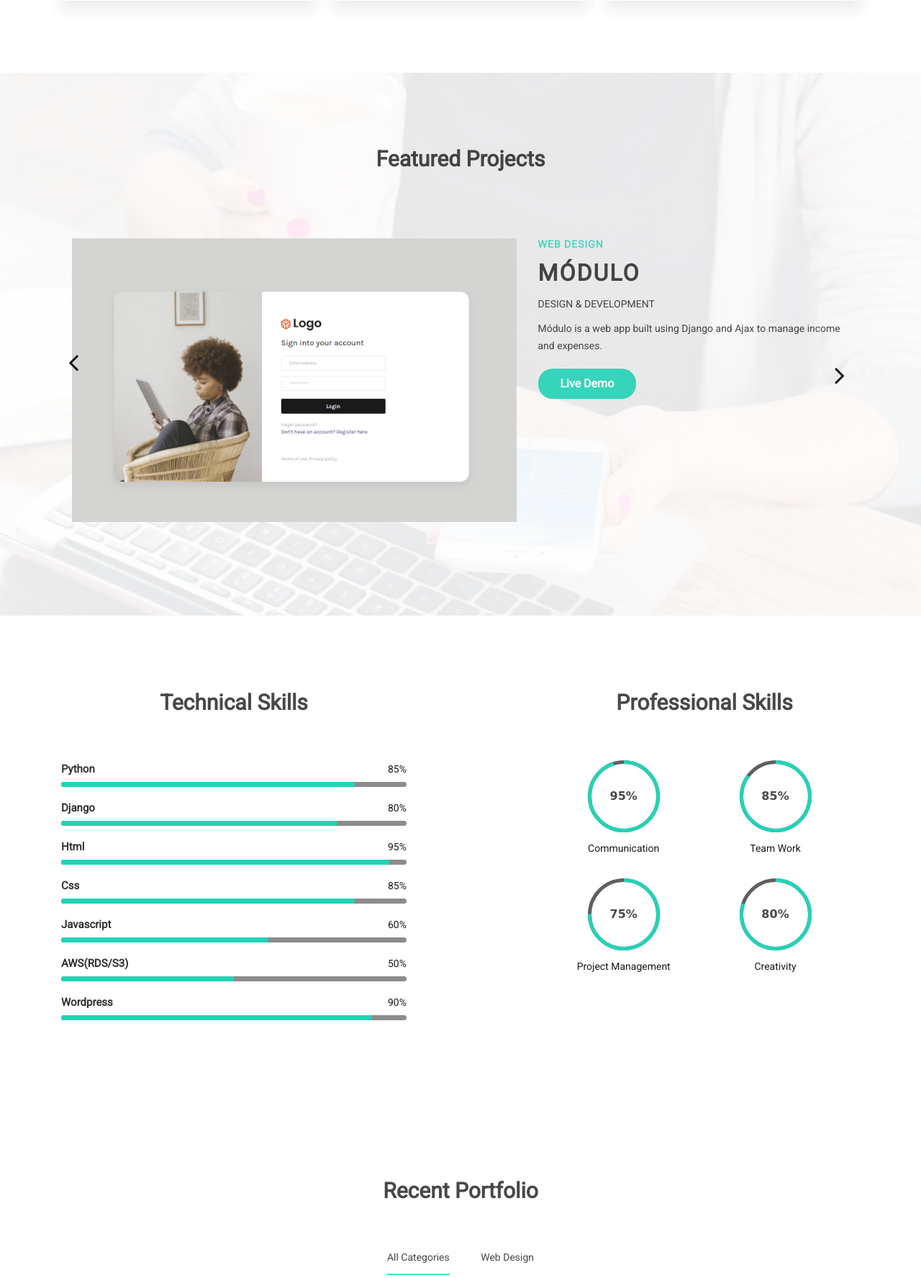
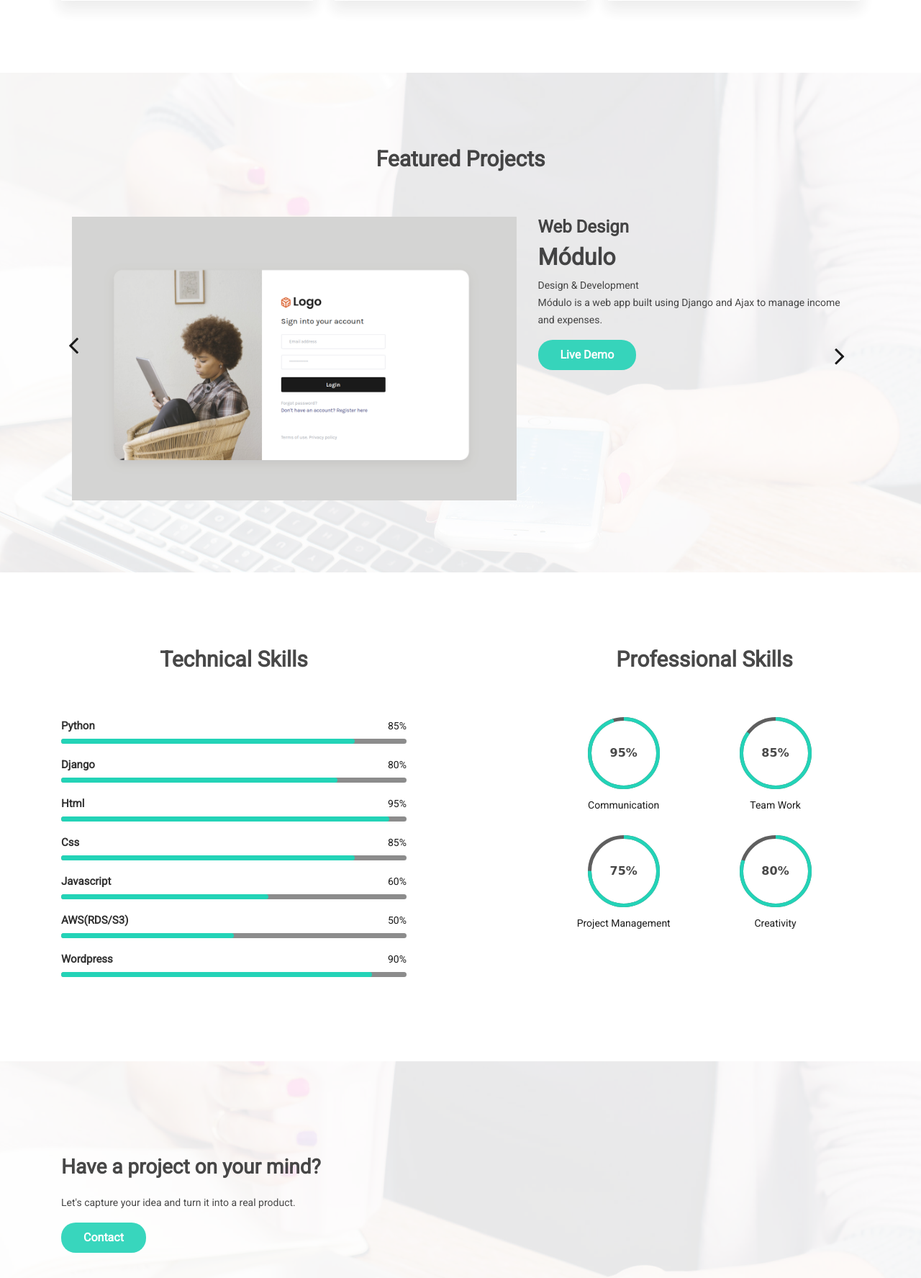
Before and after one commit to SimonOkello/simonokello, a Django app: page / in a window 1280 px wide. Shown: the part 1912-3687 px from the top of the page at 72% size. Run offline with Django 3.2, Linux system fonts and the light colour scheme; some libraries are stand-ins or nearby versions.

Commit message:
Update portfolio

```diff
--- a/portfolio/templates/portfolio/index.html
+++ b/portfolio/templates/portfolio/index.html
@@ -175,7 +175,7 @@
                                     <li><span>Heroku</span></li>
                                 </ul>
                             </div>
-                            <a href="{% static 'images/Resume.pdf' %}" class="btn btn-fill wow fadeInUp" data-wow-duration="0.8s" data-wow-delay="0.4s" download>Downlaod CV <i class="fa fa-download"></i></a>
+                            <a href="{% static 'images/Simon Okello.pdf' %}" class="btn btn-fill wow fadeInUp" data-wow-duration="0.8s" data-wow-delay="0.4s" download>Downlaod CV <i class="fa fa-download"></i></a>
                         </div>
                     </div>
                 </div>
@@ -235,7 +235,7 @@
           FEATURE PROJECTS
         ===================
         -->
-        <section class="mh-featured-project image-bg featured-img-one">
+        <section class="mh-portfolio image-bg featured-img-one" id="mh-portfolio" >
             <div class="img-color-overlay">
                 <div class="container">
                     <div class="row section-separator">
@@ -567,7 +567,7 @@
            PORTFOLIO
         ===================
         -->
-        <section class="mh-portfolio" id="mh-portfolio">
+        <!-- <section class="mh-portfolio" id="mh-portfolio">
             <div class="container">
                 <div class="row section-separator">
                     <div class="section-title col-sm-12 wow fadeInUp" data-wow-duration="0.8s" data-wow-delay="0.1s">
@@ -578,9 +578,9 @@
                             <ul>
                                 <li data-filter="*" class="current wow fadeInUp" data-wow-duration="0.8s" data-wow-delay="0.1s"> <span>All Categories</span></li>
                                 <li data-filter=".user-interface" class="wow fadeInUp" data-wow-duration="0.8s" data-wow-delay="0.2s"><span>Web Design</span></li>
-                                <!-- <li data-filter=".branding" class="wow fadeInUp" data-wow-duration="0.8s" data-wow-delay="0.3s"><span>Branding</span></li>
+                                <li data-filter=".branding" class="wow fadeInUp" data-wow-duration="0.8s" data-wow-delay="0.3s"><span>Branding</span></li>
                                 <li data-filter=".mockup" class="wow fadeInUp" data-wow-duration="0.8s" data-wow-delay="0.4s"><span>Mockups</span></li>
-                                <li data-filter=".ui" class="wow fadeInUp" data-wow-duration="0.8s" data-wow-delay="0.5s"><span>Photography</span></li> -->
+                                <li data-filter=".ui" class="wow fadeInUp" data-wow-duration="0.8s" data-wow-delay="0.5s"><span>Photography</span></li>
                             </ul>
                         </div>
                         <div class="mh-project-gallery col-sm-12 wow fadeInUp" id="project-gallery" data-wow-duration="0.8s" data-wow-delay="0.5s">
@@ -596,7 +596,7 @@
                                         </figcaption>
                                     </figure>
                                 </div>
-                                <!-- <div class="grid-item col-md-4 col-sm-6 col-xs-12 ui mockup">
+                                <div class="grid-item col-md-4 col-sm-6 col-xs-12 ui mockup">
                                     <figure>
                                         <img src="{% static 'assets/images/portfolio/g2.png' %}" alt="img04">
                                         <figcaption class="fig-caption">
@@ -606,7 +606,7 @@
                                             <a href="{% static 'assets/images/portfolio/g2.png' %}" data-fancybox data-src="#mh"></a>
                                         </figcaption>
                                     </figure>
-                                </div> -->
+                                </div>
                                 <div class="grid-item col-md-4 col-sm-6 col-xs-12 user-interface">
                                     <figure>
                                         <img src="{% static 'assets/images/portfolio/g3.png' %}" alt="img04">
@@ -618,7 +618,7 @@
                                         </figcaption>
                                     </figure>
                                 </div>
-                                <!-- <div class="grid-item col-md-4 col-sm-6 col-xs-12 branding">
+                                <div class="grid-item col-md-4 col-sm-6 col-xs-12 branding">
                                     <figure>
                                         <img src="{% static 'assets/images/portfolio/g5.png' %}" alt="img04">
                                         <figcaption class="fig-caption">
@@ -628,7 +628,7 @@
                                             <a href="{% static 'assets/images/portfolio/g5.png' %}" data-fancybox data-src="#mh"></a>
                                         </figcaption>
                                     </figure>
-                                </div> -->
+                                </div>
                                 <div class="grid-item col-md-4 col-sm-6 col-xs-12 user-interface">
                                     <figure>
                                         <img src="{% static 'assets/images/portfolio/g4.png' %}" alt="img04">
@@ -640,7 +640,7 @@
                                         </figcaption>
                                     </figure>
                                 </div>
-                                <!-- <div class="grid-item col-md-4 col-sm-6 col-xs-12 branding">
+                                <div class="grid-item col-md-4 col-sm-6 col-xs-12 branding">
                                     <figure>
                                         <img src="{% static 'assets/images/portfolio/g6.png' %}" alt="img04">
                                         <figcaption class="fig-caption">
@@ -683,11 +683,11 @@
                                             <a href="{% static 'assets/images/portfolio/g7.jpg' %}" data-fancybox="gallery"></a>
                                         </figcaption>
                                     </figure>
-                                </div> -->
-                            </div> <!-- End: .grid .project-gallery -->
-                        </div> <!-- End: .grid .project-gallery -->
-                    </div> <!-- End: .part -->
-                </div> <!-- End: .row -->
+                                </div>
+                            </div>
+                        </div>
+                    </div>
+                </div>
             </div>
             <div class="mh-portfolio-modal" id="mh">
                 <div class="container">
@@ -727,7 +727,7 @@
                     </div>
                 </div>
             </div>
-        </section>
+        </section> -->
 
         <!--
         ===================
@@ -753,7 +753,7 @@
            BLOG
         ===================
         -->
-        <section class="mh-blog image-bg featured-img-two" id="mh-blog">
+        <!-- <section class="mh-blog image-bg featured-img-two" id="mh-blog">
             <div class="img-color-overlay">
                 <div class="container">
                     <div class="row section-separator">
@@ -811,7 +811,7 @@
                     </div>
                 </div>
             </div>
-        </section>
+        </section>  -->
 
         <!--
         ===================
```
Also changed, not shown: 2 other files.
